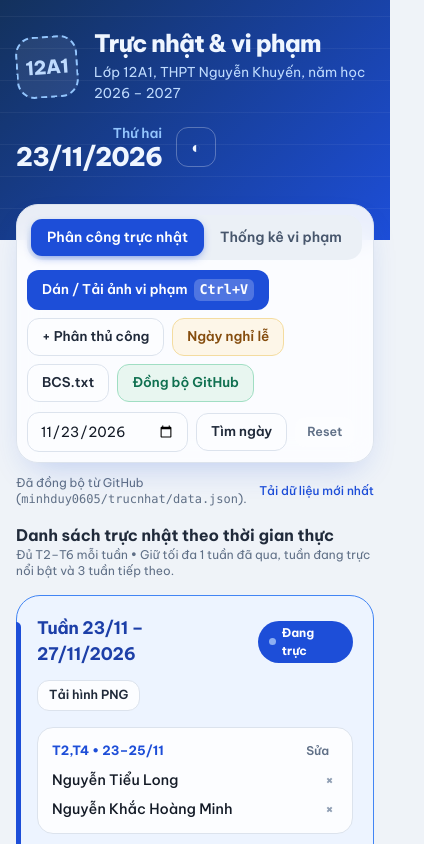
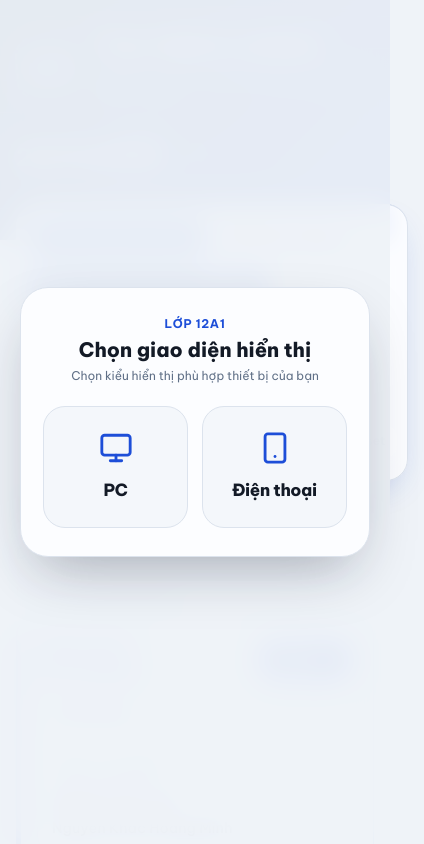
Before and after one commit to minhduy0605/trucnhat, a plain HTML site: page index.html in a window 390 px wide. Shown: the top 844 px of the page, 424 px wide, since content can reach past the window. Drawn offline with nearby package versions, Linux system fonts and the light colour scheme.

Commit message:
Update index.html

```diff
--- a/index.html
+++ b/index.html
@@ -80,10 +80,65 @@
     .dark .pill-s{background:rgb(var(--b100));color:rgb(var(--b400))}
     #sectionViolation .rounded-2xl{border-radius:24px}
     #violationSearch{border-radius:14px}
-    @media(prefers-reduced-motion:reduce){.live i{animation:none}}
+
+    /* Màn hình chọn giao diện khi mới vào */
+    .layout-picker{position:fixed;inset:0;z-index:70;background:rgb(var(--bg)/.96);backdrop-filter:blur(14px);display:flex;align-items:center;justify-content:center;padding:20px}
+    .layout-picker-box{width:100%;max-width:520px;background:rgb(var(--surface));border:1px solid rgb(var(--s200));border-radius:28px;padding:28px 22px;box-shadow:0 24px 60px -18px rgb(15 23 42/.35);text-align:center}
+    .layout-choices{display:grid;grid-template-columns:1fr 1fr;gap:14px;margin-top:22px}
+    .layout-card{display:flex;flex-direction:column;align-items:center;justify-content:center;gap:12px;padding:24px 14px;border-radius:22px;border:1.5px solid rgb(var(--s200));background:rgb(var(--s50));color:rgb(var(--s900));transition:.18s}
+    .layout-card:hover{border-color:rgb(var(--b500));background:rgb(var(--b50));transform:translateY(-2px);box-shadow:0 12px 24px -12px rgb(var(--b600)/.35)}
+    .layout-card svg{width:34px;height:34px;color:rgb(var(--b600))}
+    .layout-card span{font-weight:800;font-size:1.05rem;letter-spacing:-.02em}
+
+    /* Chế độ giao diện dọc cho điện thoại */
+    body.layout-mobile .hero{padding:20px 14px 54px}
+    body.layout-mobile .hero-in{flex-direction:column;align-items:flex-start;gap:14px}
+    body.layout-mobile .today{width:100%;justify-content:space-between;text-align:left}
+    body.layout-mobile .dock{position:static;margin:-28px auto 0;padding:0 12px;max-width:30rem}
+    body.layout-mobile .dock-in{flex-direction:column;align-items:stretch;gap:8px;padding:10px;border-radius:20px}
+    body.layout-mobile .tabs{width:100%}
+    body.layout-mobile .tab{flex:1;text-align:center;padding:8px 10px;font-size:.82rem}
+    body.layout-mobile .dock-actions{display:grid!important;grid-template-columns:1fr 1fr;gap:8px}
+    body.layout-mobile .dock-actions .btn{justify-content:center;padding:8px 10px;font-size:.78rem}
+    body.layout-mobile .dock-actions .btn-p{grid-column:1 / -1}
+    body.layout-mobile .dock-search{flex-wrap:wrap}
+    body.layout-mobile .dock-search input[type="date"]{flex:1;min-width:0}
+    body.layout-mobile main{max-width:30rem;padding:14px 12px}
+    body.layout-mobile #syncStatusBar,body.layout-mobile #dateSearchResult{max-width:30rem;padding-left:12px;padding-right:12px}
+    body.layout-mobile .week{padding:15px;border-radius:20px}
+    body.layout-mobile .shifts{grid-template-columns:1fr;gap:8px}
+    body.layout-mobile .shift{padding:11px 12px;border-radius:14px}
+
+    @media(prefers-reduced-motion:reduce){.live i{animation:none}.layout-card{transition:none}}
   </style>
 </head>
 <body class="min-h-screen flex flex-col">
+
+  <!-- Màn hình chọn giao diện PC / Điện thoại khi mới vào -->
+  <div id="layoutPickerModal" class="layout-picker" role="dialog" aria-modal="true" aria-labelledby="layoutPickerTitle">
+    <div class="layout-picker-box">
+      <p class="text-xs font-bold uppercase tracking-wider text-blue-600">Lớp 12A1</p>
+      <h2 id="layoutPickerTitle" class="text-xl font-extrabold text-slate-900 mt-1">Chọn giao diện hiển thị</h2>
+      <p class="text-xs text-slate-500 mt-1">Chọn kiểu hiển thị phù hợp thiết bị của bạn</p>
+      <div class="layout-choices">
+        <button type="button" onclick="selectLayoutMode('pc')" class="layout-card">
+          <svg viewBox="0 0 24 24" fill="none" stroke="currentColor" stroke-width="2" stroke-linecap="round" stroke-linejoin="round" aria-hidden="true">
+            <rect x="2" y="3" width="20" height="14" rx="2" ry="2"></rect>
+            <line x1="8" y1="21" x2="16" y2="21"></line>
+            <line x1="12" y1="17" x2="12" y2="21"></line>
+          </svg>
+          <span>PC</span>
+        </button>
+        <button type="button" onclick="selectLayoutMode('mobile')" class="layout-card">
+          <svg viewBox="0 0 24 24" fill="none" stroke="currentColor" stroke-width="2" stroke-linecap="round" stroke-linejoin="round" aria-hidden="true">
+            <rect x="5" y="2" width="14" height="20" rx="2" ry="2"></rect>
+            <line x1="12" y1="18" x2="12.01" y2="18"></line>
+          </svg>
+          <span>Điện thoại</span>
+        </button>
+      </div>
+    </div>
+  </div>
 
   <!-- Header -->
   <header class="hero">
@@ -107,16 +162,17 @@
       <button id="tabDuty" onclick="switchTab('duty')" class="tab tab-on">Phân công trực nhật</button>
       <button id="tabViolation" onclick="switchTab('violation')" class="tab">Thống kê vi phạm</button>
     </nav>
-    <div class="flex flex-wrap items-center gap-2">
+    <div class="dock-actions flex flex-wrap items-center gap-2">
       <button onclick="openScanModal()" class="btn btn-p">Dán / Tải ảnh vi phạm <kbd>Ctrl+V</kbd></button>
       <button onclick="openManualModal()" class="btn">+ Phân thủ công</button>
       <button onclick="openHolidayModal()" class="btn btn-w">Ngày nghỉ lễ</button>
       <button onclick="openBcsModal()" class="btn">BCS.txt</button>
       <button onclick="openSyncModal()" class="btn btn-e">Đồng bộ GitHub</button>
     </div>
-    <div class="flex items-center gap-2">
+    <div class="dock-search flex items-center gap-2">
       <input id="searchDateInput" type="date" class="px-3 py-2 rounded-xl border border-slate-200 text-sm" />
       <button onclick="findByDate()" class="btn">Tìm ngày</button>
+      <button type="button" onclick="openLayoutPicker()" class="btn btn-s" title="Đổi giao diện PC / Điện thoại">Đổi layout</button>
       <button onclick="resetData()" title="Khôi phục mặc định" class="btn btn-s text-slate-500 hover:text-red-600" style="border-color:transparent">Reset</button>
     </div>
   </div></div>
@@ -505,6 +561,7 @@ Bí thư - Gia An`;
     ];
 
     const STORAGE_KEY = "duty_12a1_v16";
+    const LAYOUT_STORAGE_KEY = "duty_12a1_layout_mode";
 
     let state = {
       bcsText: DEFAULT_BCS,
@@ -523,6 +580,31 @@ Bí thư - Gia An`;
     let currentImageBase64 = "";
     let currentImageMime = "image/png";
     let editingManualDate = "";
+
+    function applyLayoutMode(mode) {
+      document.body.classList.toggle("layout-mobile", mode === "mobile");
+    }
+
+    function selectLayoutMode(mode) {
+      try { localStorage.setItem(LAYOUT_STORAGE_KEY, mode); } catch (e) {}
+      applyLayoutMode(mode);
+      document.getElementById("layoutPickerModal")?.classList.add("hidden");
+    }
+
+    function openLayoutPicker() {
+      document.getElementById("layoutPickerModal")?.classList.remove("hidden");
+    }
+
+    function initLayoutPicker() {
+      let saved = "";
+      try { saved = localStorage.getItem(LAYOUT_STORAGE_KEY) || ""; } catch (e) {}
+      if (saved === "pc" || saved === "mobile") {
+        applyLayoutMode(saved);
+        document.getElementById("layoutPickerModal")?.classList.add("hidden");
+      } else {
+        document.getElementById("layoutPickerModal")?.classList.remove("hidden");
+      }
+    }
 
     function getRealToday() {
       const now = new Date();
@@ -1617,6 +1699,7 @@ Bí thư - Gia An`;
       if (e.target.id && e.target.id.endsWith('Modal')) closeModal(e.target.id);
     });
 
+    initLayoutPicker();
     loadState();
     populateSelects();
     renderAll();
```
